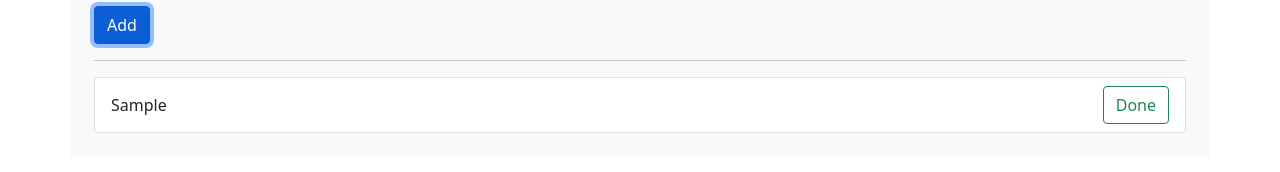
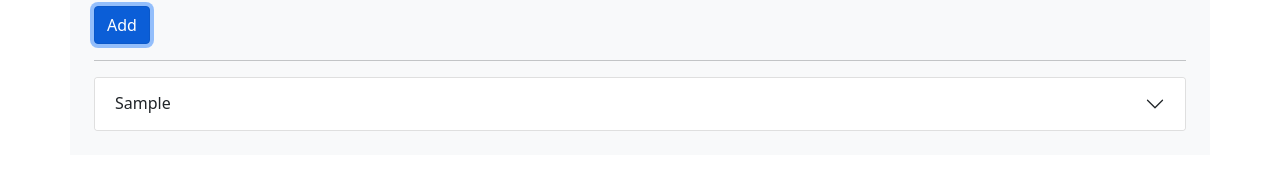
Before and after one commit to LordHippopotamus/todo, a React (Create React App) app: page / in a window 1280 px wide. Both pictures are taken after typing "Sample", "Sample" into the empty fields and a click on the button "Add". Shown: the part 286-458 px from the top of the page. Built offline with nearby package versions, Linux system fonts and the light colour scheme.

Commit message:
feat(TodoList):  replace the List with an Accordion

```diff
--- a/src/components/TodoList/index.jsx
+++ b/src/components/TodoList/index.jsx
@@ -1,6 +1,6 @@
 import React from 'react';
 import PropTypes from 'prop-types';
-import { ListGroup } from 'react-bootstrap';
+import { Accordion } from 'react-bootstrap';
 import TodoListItem from '../TodoListItem';
 
 export default function TodoList(props) {
@@ -8,7 +8,7 @@
 
   if (todos.length) {
     return (
-      <ListGroup>
+      <Accordion>
         {todos.map((el) => (
           <TodoListItem
             name={el.name}
@@ -17,7 +17,7 @@
             removeTodoListItem={removeTodoListItem}
           />
         ))}
-      </ListGroup>
+      </Accordion>
     );
   }
 
--- a/src/components/TodoListItem/index.jsx
+++ b/src/components/TodoListItem/index.jsx
@@ -1,16 +1,18 @@
 import React from 'react';
 import PropTypes from 'prop-types';
-import { Button, ListGroup } from 'react-bootstrap';
+import { Button, Accordion } from 'react-bootstrap';
 
 export default function TodoListItem(props) {
   const { name, identifier, removeTodoListItem } = props;
   return (
-    <ListGroup.Item className="d-flex align-items-center justify-content-between">
-      {name}
-      <Button variant="outline-success" onClick={() => removeTodoListItem(identifier)}>
-        Done
-      </Button>
-    </ListGroup.Item>
+    <Accordion.Item eventKey={identifier}>
+      <Accordion.Header>{name}</Accordion.Header>
+      <Accordion.Body>
+        <Button variant="outline-success" onClick={() => removeTodoListItem(identifier)}>
+          Done
+        </Button>
+      </Accordion.Body>
+    </Accordion.Item>
   );
 }
 
```
